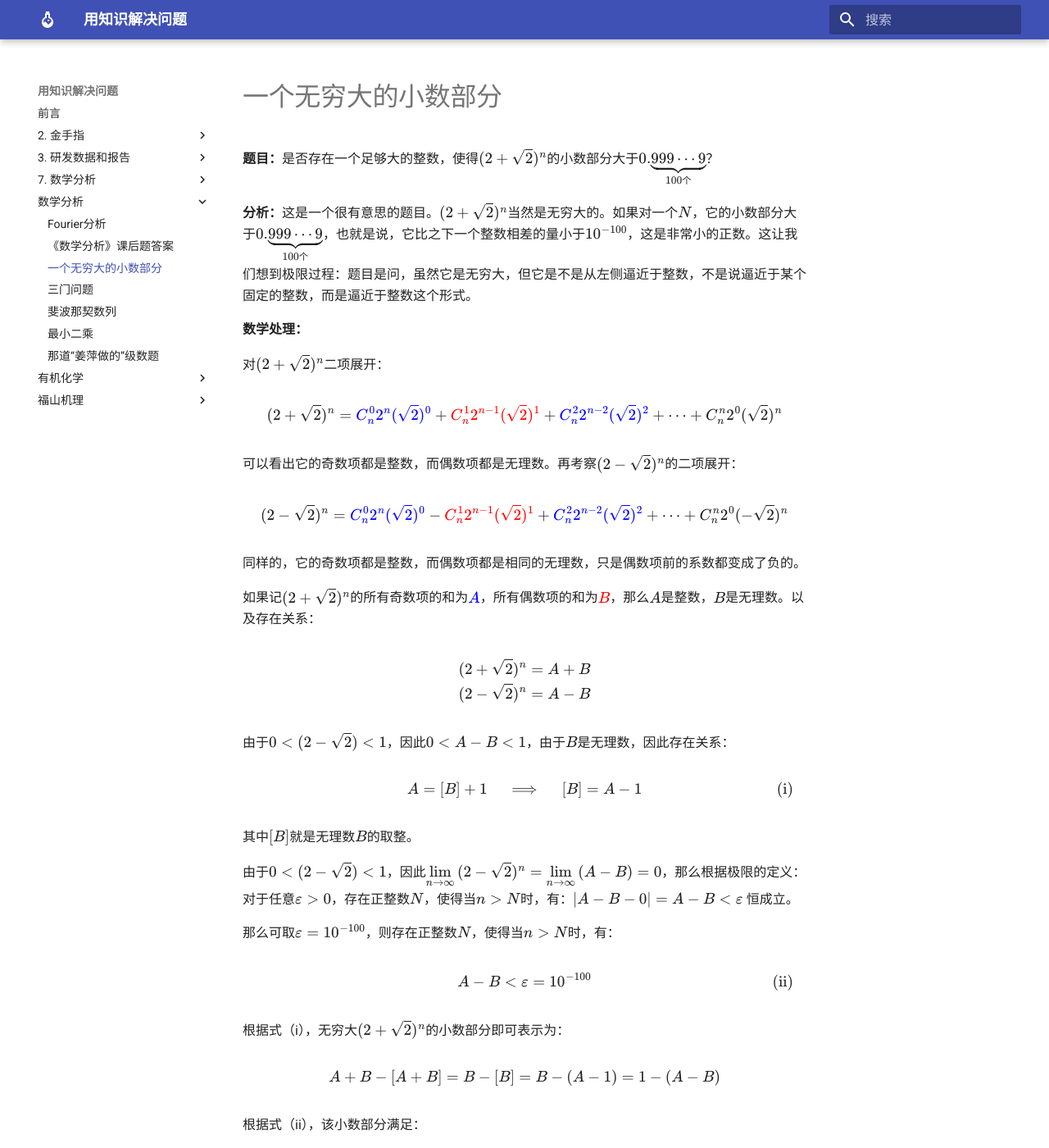
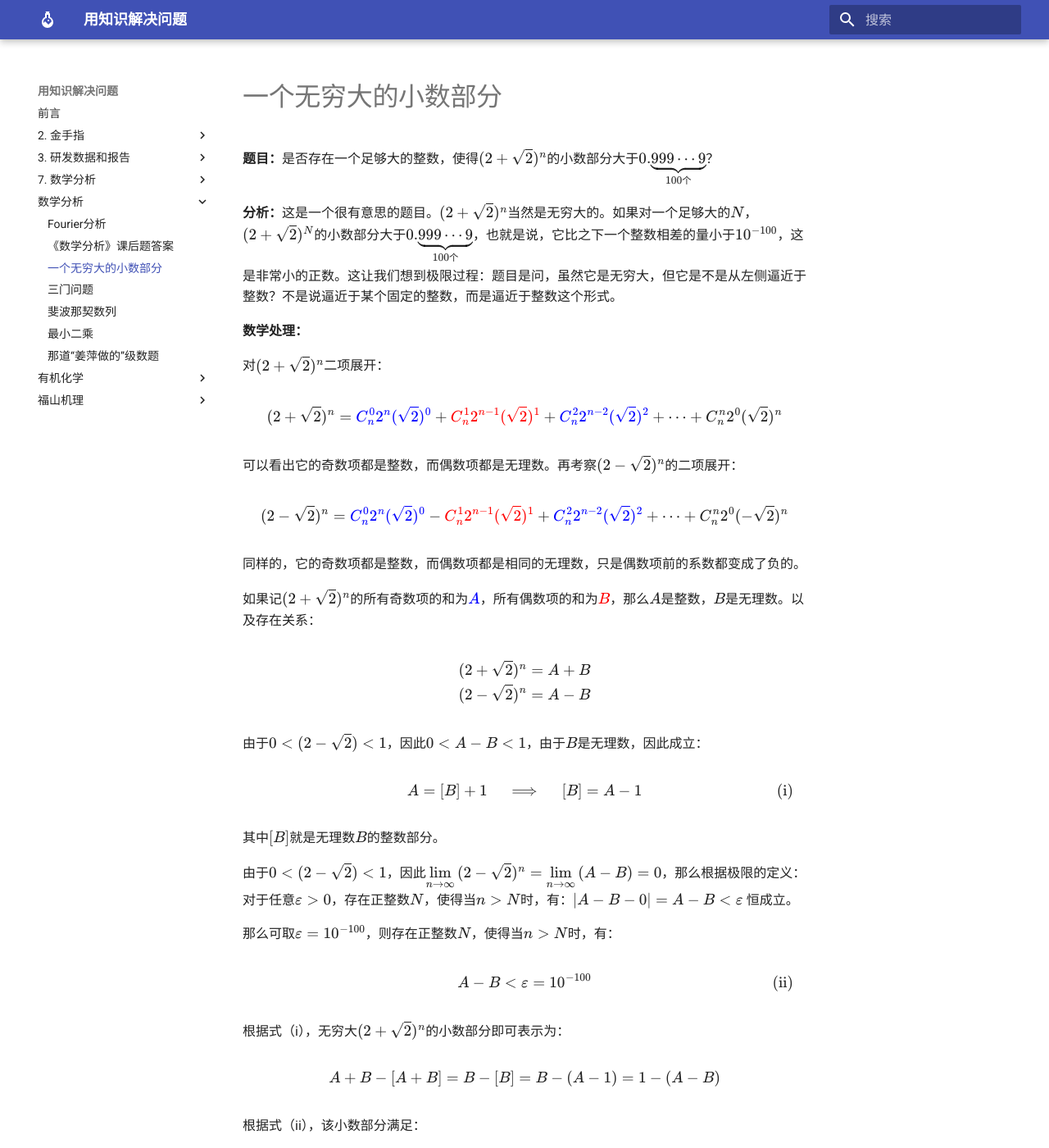
Before and after one commit to monohunter/cgmpedia, an MkDocs documentation site: the page built from docs/数学分析/一个无穷大的小数部分.md, in a window 1280 px wide and 1400 px high. Shown: the whole window at 82% size. Built offline with MkDocs 1.6.1 and Material for MkDocs 9.7.7, drawn with Linux system fonts in a browser that asks for light colours.

Commit message:
small changes

```diff
--- a/docs/数学分析/一个无穷大的小数部分.md
+++ b/docs/数学分析/一个无穷大的小数部分.md
@@ -2,7 +2,7 @@
 
 **题目：**是否存在一个足够大的整数，使得$(2+\sqrt{2})^n$的小数部分大于$0.\underbrace{999\cdots9}_{100\text{个}}$？
 
-**分析：**这是一个很有意思的题目。$(2+\sqrt{2})^n$当然是无穷大的。如果对一个$N$，它的小数部分大于$0.\underbrace{999\cdots9}_{100\text{个}}$，也就是说，它比之下一个整数相差的量小于$10^{-100}$，这是非常小的正数。这让我们想到极限过程：题目是问，虽然它是无穷大，但它是不是从左侧逼近于整数，不是说逼近于某个固定的整数，而是逼近于整数这个形式。
+**分析：**这是一个很有意思的题目。$(2+\sqrt{2})^n$当然是无穷大的。如果对一个足够大的$N$，$(2+\sqrt{2})^N$的小数部分大于$0.\underbrace{999\cdots9}_{100\text{个}}$，也就是说，它比之下一个整数相差的量小于$10^{-100}$，这是非常小的正数。这让我们想到极限过程：题目是问，虽然它是无穷大，但它是不是从左侧逼近于整数？不是说逼近于某个固定的整数，而是逼近于整数这个形式。
 
 **数学处理：**
 
@@ -34,7 +34,7 @@ $$
 $$
 
 
-由于$0<(2-\sqrt{2})<1$，因此$0<A-B<1$，由于$B$是无理数，因此存在关系：
+由于$0<(2-\sqrt{2})<1$，因此$0<A-B<1$，由于$B$是无理数，因此成立：
 
 
 $$
@@ -42,7 +42,7 @@ A=[B]+1\quad \implies \quad [B]=A-1 \tag i
 $$
 
 
-其中$[B]$就是无理数$B$的取整。
+其中$[B]$就是无理数$B$的整数部分。
 
 由于$0<(2-\sqrt{2})<1$，因此$\lim\limits_{n\rightarrow \infty}{(2-\sqrt{2})^n}=\lim\limits_{n\rightarrow \infty}{(A-B)}=0$，那么根据极限的定义：对于任意$\varepsilon >0$，存在正整数$N$，使得当$n>N$时，有：$|A-B-0|=A-B <\varepsilon$ 恒成立。
 
```
Also changed, not shown: docs/index.md (+3 -5 lines), site/search/search_index.json, site/数学分析/一个无穷大的小数部分/index.html.
